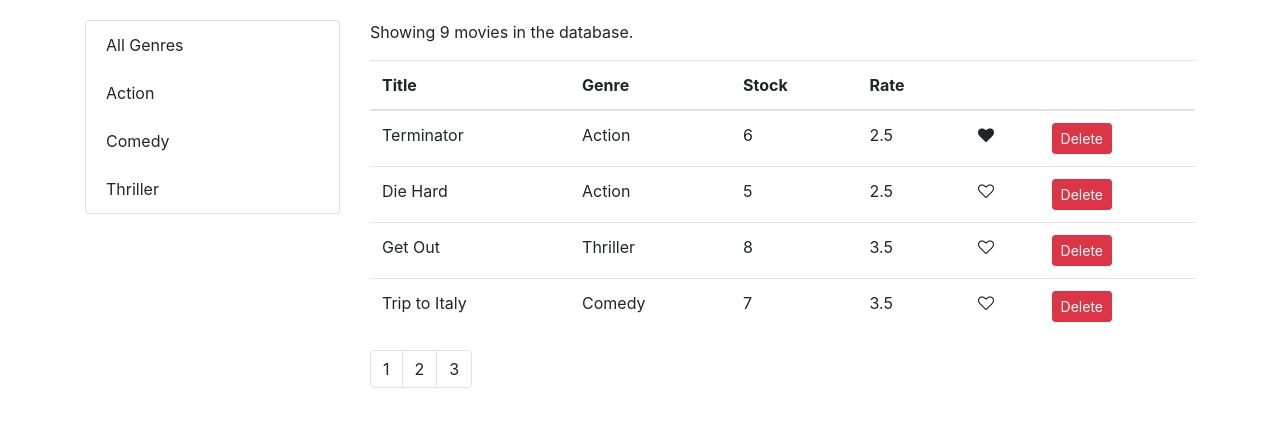
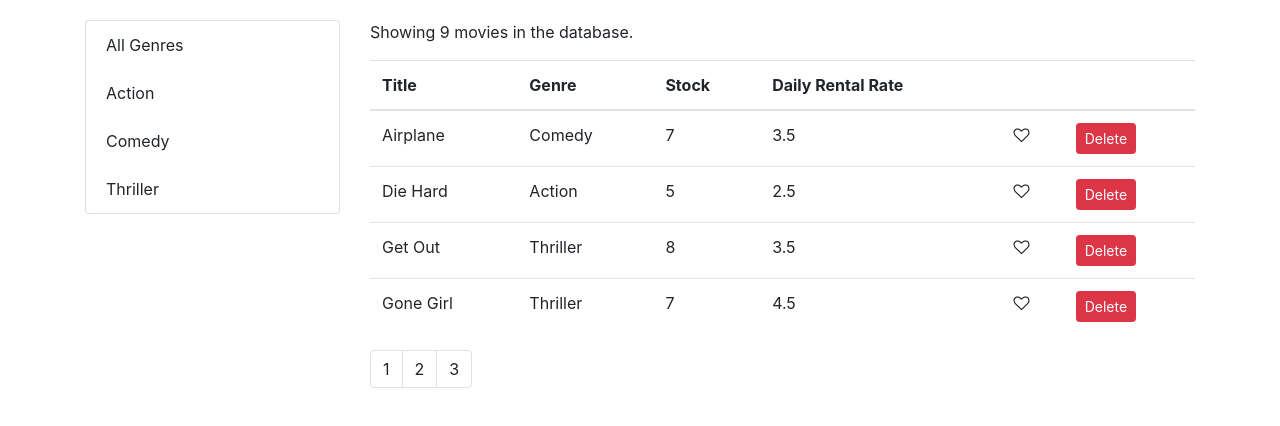
Before and after one commit to Doumham-Armah/vidly, a React (Create React App) app: page / in a window 1280 px wide. Shown: the top 426 px of the page. Built offline with nearby package versions, Linux system fonts and the light colour scheme.

Commit message:
feature: sort any column by ascending order

```diff
--- a/src/components/movies.jsx
+++ b/src/components/movies.jsx
@@ -6,18 +6,20 @@ import { paginate } from '../utils/paginate'
 import ListGroup from "./common/ListGroup";
 import { getGenres } from "../services/fakeGenreService";
 import MoviesTable from "./moviesTable";
+import _ from 'lodash'
 
 class Movies extends Component {
   state = {
     movies: [],
     genres: [],
     pageSize: 4,
-    currentPage: 1
+    currentPage: 1,
+    sortBy: {colName: 'title', order: 'asc' }
   };
 
   componentDidMount= () => {
-
-    const genres = [{name: "All Genres"}, ...getGenres()]
+    //added empty string id to handle mapping warning for key in li in ListGroup.jsx
+    const genres = [{_id: "", name: "All Genres"}, ...getGenres()]
     this.setState({ movies: getMovies(), genres: genres })
   }
 
@@ -42,12 +44,16 @@ class Movies extends Component {
     this.setState({ selectedGenre: genre, currentPage: 1 })
   }
 
+  handleSort = colName =>{
+    this.setState({sortBy : {colName: colName, order: 'asc'} })
+  }
+
   render() {
 
     const { length: count } = this.state.movies;
 
     //rename movies to allMovies
-    const {movies: allMovies, pageSize, currentPage, selectedGenre} = this.state
+    const {movies: allMovies, pageSize, currentPage, selectedGenre, sortBy} = this.state
 
     if (count === 0) return <p>There are no movies in the database.</p>;
 
@@ -56,8 +62,11 @@ class Movies extends Component {
     const filteredMovies = selectedGenre && selectedGenre._id
      ? allMovies.filter(m => m.genre._id === selectedGenre._id) : allMovies
 
-    //retuns array of movies for a page number
-    const movies = paginate(filteredMovies, currentPage, pageSize)
+    // sort movies
+    const sortedMovies = _.orderBy(filteredMovies, [sortBy.colName], [sortBy.order])
+
+    // retuns array of movies for a page number
+    const movies = paginate(sortedMovies, currentPage, pageSize)
 
     return (
       <div className="row">
@@ -75,7 +84,8 @@ class Movies extends Component {
           <MoviesTable
           movies={movies}
           onLike={this.handleLike}
-          onDelete={this.handleDelete}/>
+          onDelete={this.handleDelete}
+          onSort = {this.handleSort}/>
 
           <Pagination
            moviesCount={filteredMovies.length}
--- a/src/components/moviesTable.jsx
+++ b/src/components/moviesTable.jsx
@@ -2,15 +2,17 @@ import React from 'react';
 import Like from './common/like'
 
 const moviesTable = props => {
-    const {movies, onLike, onDelete} = props
+
+    const {movies, onLike, onDelete, onSort} = props
+
     return (
         <table className="table">
             <thead>
               <tr>
-                <th>Title</th>
-                <th>Genre</th>
-                <th>Stock</th>
-                <th>Rate</th>
+                <th onClick={() => onSort('title')}>Title</th>
+                <th onClick={() => onSort('genre.name')}>Genre</th>
+                <th onClick={() => onSort('numberInStock')}>Stock</th>
+                <th onClick={() => onSort('dailyRentalRate')}>Daily Rental Rate</th>
                 <th />
                 <th />
               </tr>
```
